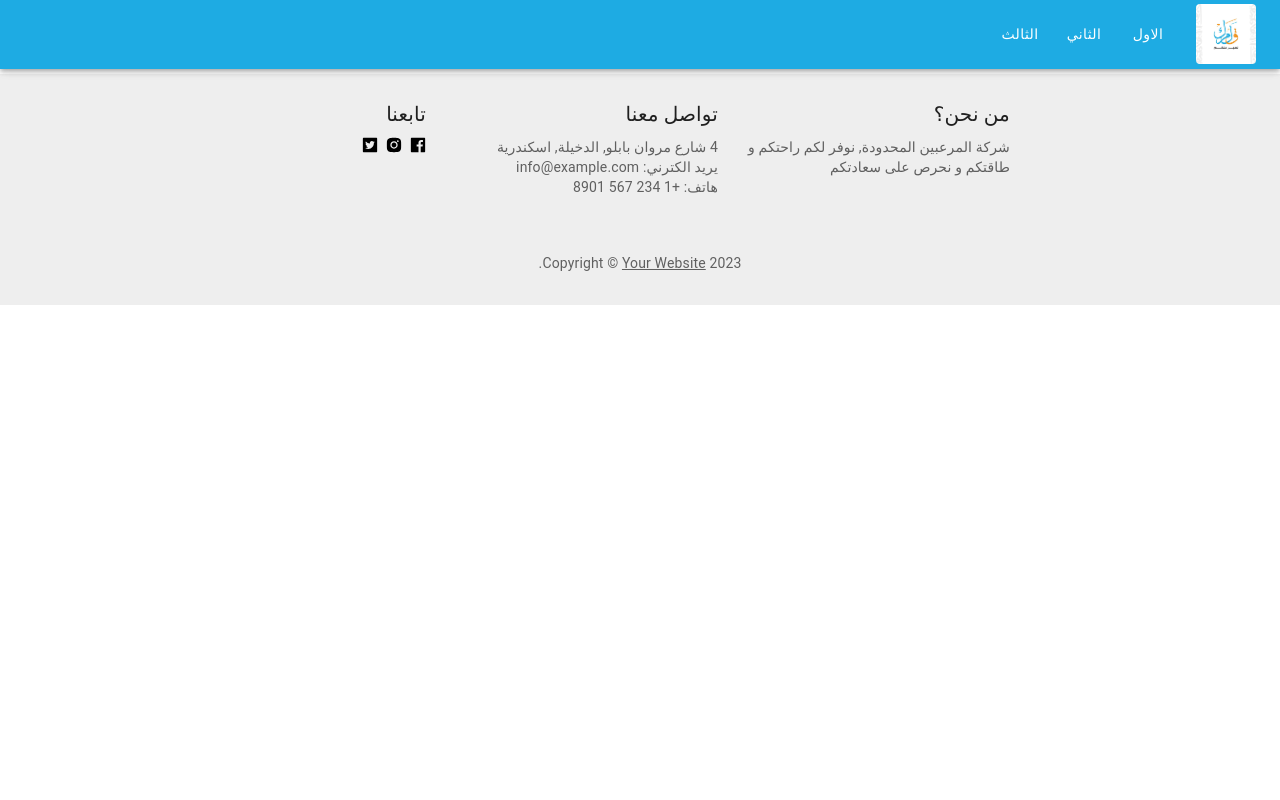
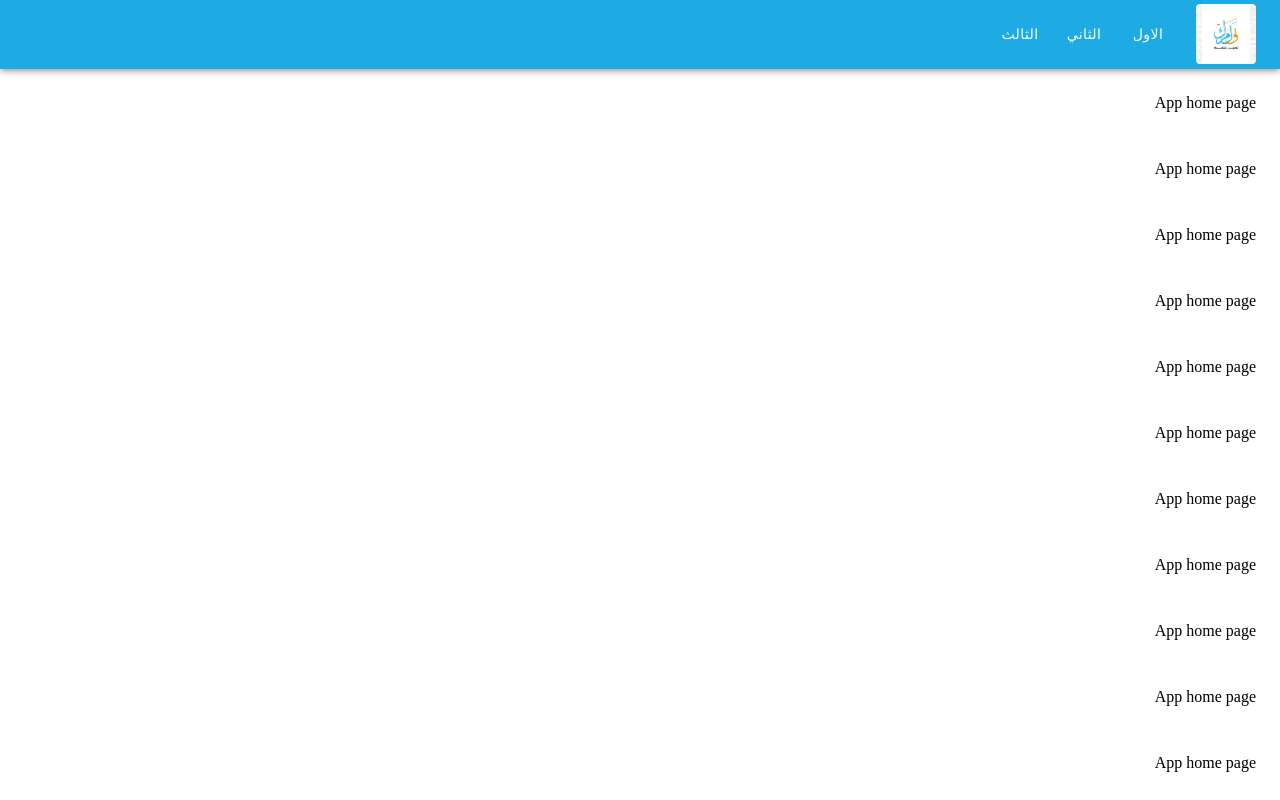
Before and after one commit to MahmoudMahdy605/Qalamuk, a Next.js app: page / in a window 1280 px wide. Shown: the top 800 px of the page. Built offline with nearby package versions, Linux system fonts and the light colour scheme.

Commit message:
add some testing context

```diff
--- a/src/pages/index.tsx
+++ b/src/pages/index.tsx
@@ -1,5 +1,22 @@
+import { Stack } from "@mui/material";
+
 const Page = () => {
-  return <div>App home page</div>;
+  return (
+    <Stack height={"100%"} sx={{ overflow: "scroll", mt: "70px" }}>
+      <Stack m={3}>App home page</Stack>
+      <Stack m={3}>App home page</Stack>
+      <Stack m={3}>App home page</Stack>
+      <Stack m={3}>App home page</Stack>
+      <Stack m={3}>App home page</Stack>
+      <Stack m={3}>App home page</Stack>
+      <Stack m={3}>App home page</Stack>
+      <Stack m={3}>App home page</Stack>
+      <Stack m={3}>App home page</Stack>
+      <Stack m={3}>App home page</Stack>
+      <Stack m={3}>App home page</Stack>
+      <Stack m={3}>App home page</Stack>
+    </Stack>
+  );
 };
 
 export default Page;
```
